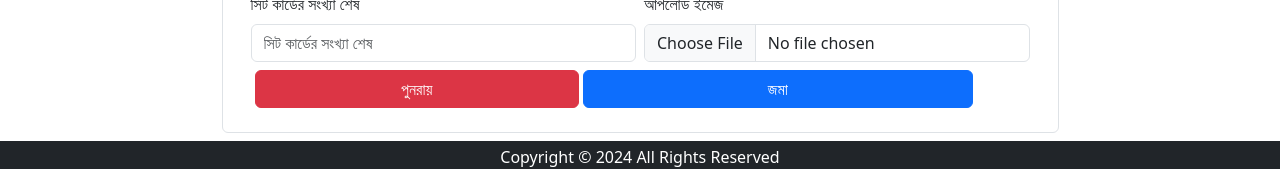
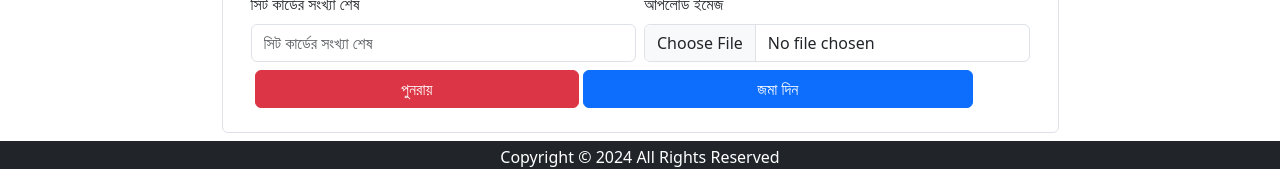
Before and after one commit to ashrafulrahmansakil/school_mangement, a React (Vite) app: page / in a window 1280 px wide. Shown: the part 499-668 px from the top of the page. Built offline with nearby package versions, Linux system fonts and the light colour scheme.

Commit message:
school management app some issuse solve

```diff
--- a/src/Components/DynamicCard/DynamicCard.jsx
+++ b/src/Components/DynamicCard/DynamicCard.jsx
@@ -45,7 +45,7 @@ const DynamicTextCards = () => {
       date: "Date",
     },
     bn: {
-      submit: "জমা",
+      submit: "জমা দিন",
       reset: "পুনরায়",
       language: "ভাষা পরিবর্তন",
       title: "সিট কার্ড নাম",
```
